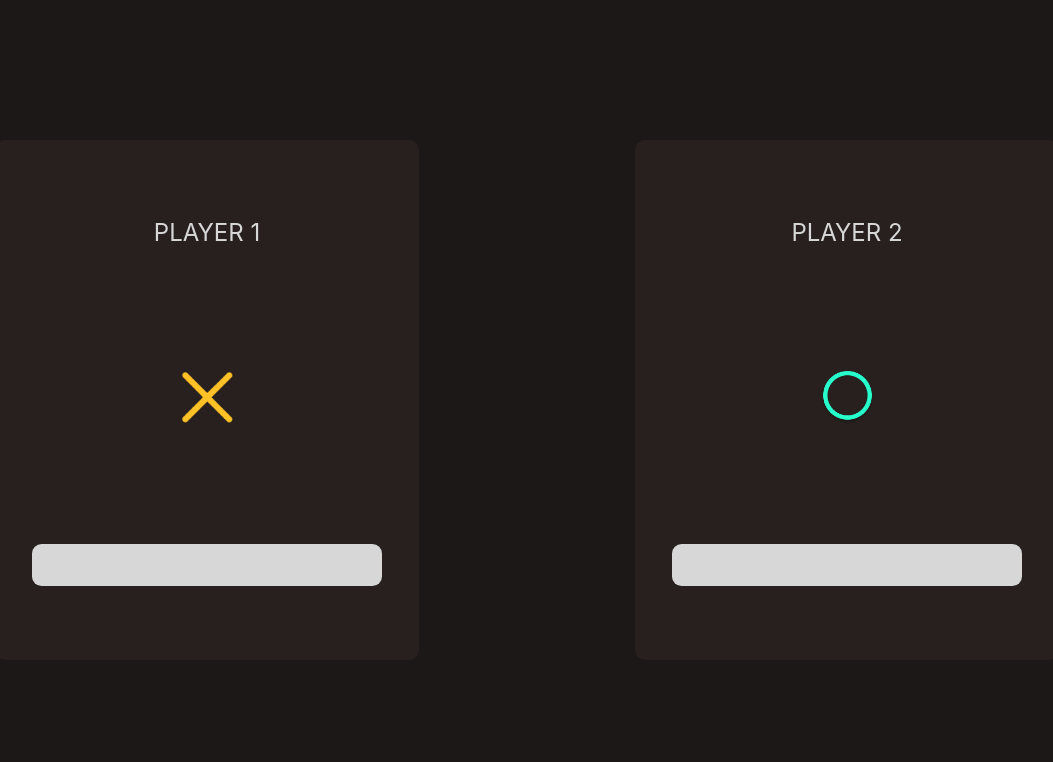
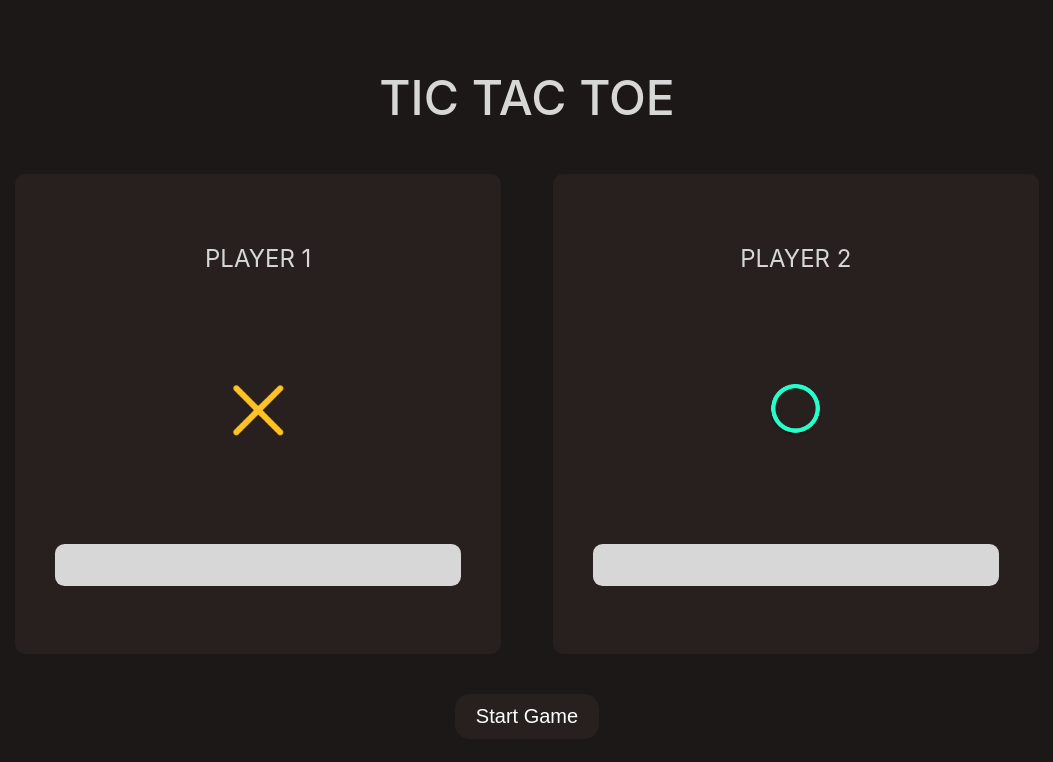
Before and after one commit to AnthonyyHL/tic-tac-toe, a React (Vite) app: page / in a window 1280 px wide. Shown: the top 762 px of the page, without its empty margins (113-1166 px from the left). Built offline with nearby package versions, Linux system fonts and the light colour scheme.

Commit message:
style: Improve player input cards menu styling

```diff
--- a/src/App.css
+++ b/src/App.css
@@ -20,7 +20,7 @@
 }
 
 .cell,
-.winner button {
+.winner .play-again-btn {
   border: 1px solid transparent;
   background-color: rgba(49, 39, 37, 0.54);
   transition: border-color 0.25s;
--- a/src/user_input/UsersInput.css
+++ b/src/user_input/UsersInput.css
@@ -1,8 +1,9 @@
 .player-input-container {
   position: absolute;
   display: grid;
-  grid-template-columns: repeat(2, 1fr);
+  align-content: center;
   place-items: center;
+  gap: 5vh;
   top: 0;
   left: 0;
   height: 100vh;
@@ -10,10 +11,22 @@
   background-color: rgb(28, 24, 23);
 }
 
+.player-input-title {
+  color: rgb(215, 215, 215);
+  font-size: 3em;
+  font-weight: 500;
+}
+
+.player-input-cards {
+  display: grid;
+  width: 80vw;
+  grid-template-columns: repeat(2, 1fr);
+  gap: 5%;
+}
+
 .player-input-card {
   display: grid;
-  width: 30vw;
-  height: min(60vh, 40vw);
+  height: min(55vh, 40vw);
   background-color: rgb(39, 32, 31);
   place-items: center;
   border-radius: 10px;
@@ -50,3 +63,25 @@
   border: none;
   outline: none;
 }
+
+.start-game-btn {
+  border: 1px solid transparent;
+  background-color: rgba(49, 39, 37, 0.54);
+  transition: border-color 0.25s;
+  color: rgb(255, 255, 255);
+  border-radius: 0.75em;
+  padding: 0.5em 1em;
+  font-size: 20px;
+  font-weight: 500;
+  cursor: pointer;
+}
+
+.start-game-btn:hover {
+  border-color: rgb(227, 208, 176);
+}
+
+.start-game-btn:focus {
+  background-color: rgb(230, 222, 208);
+  color: rgb(28, 24, 23);
+  font-weight: 700;
+}
--- a/src/user_input/UsersInput.jsx
+++ b/src/user_input/UsersInput.jsx
@@ -43,6 +43,10 @@ function UsersInput() {
 
   return (
     <section className="player-input-container">
+      <label htmlFor="player-input-title" className="player-input-title">
+        TIC TAC TOE
+      </label>
+      <section className="player-input-cards">
         <PlayerInputCard
           player={player1}
           icon={TURNS_ICONS.X}
@@ -54,6 +58,8 @@ function UsersInput() {
           handlePlayerChange={handlePlayerChange}
         />
       </section>
+      <button className="start-game-btn">Start Game</button>
+    </section>
   )
 }
 
```
Lines whose indentation alone changed are shown as unchanged.
